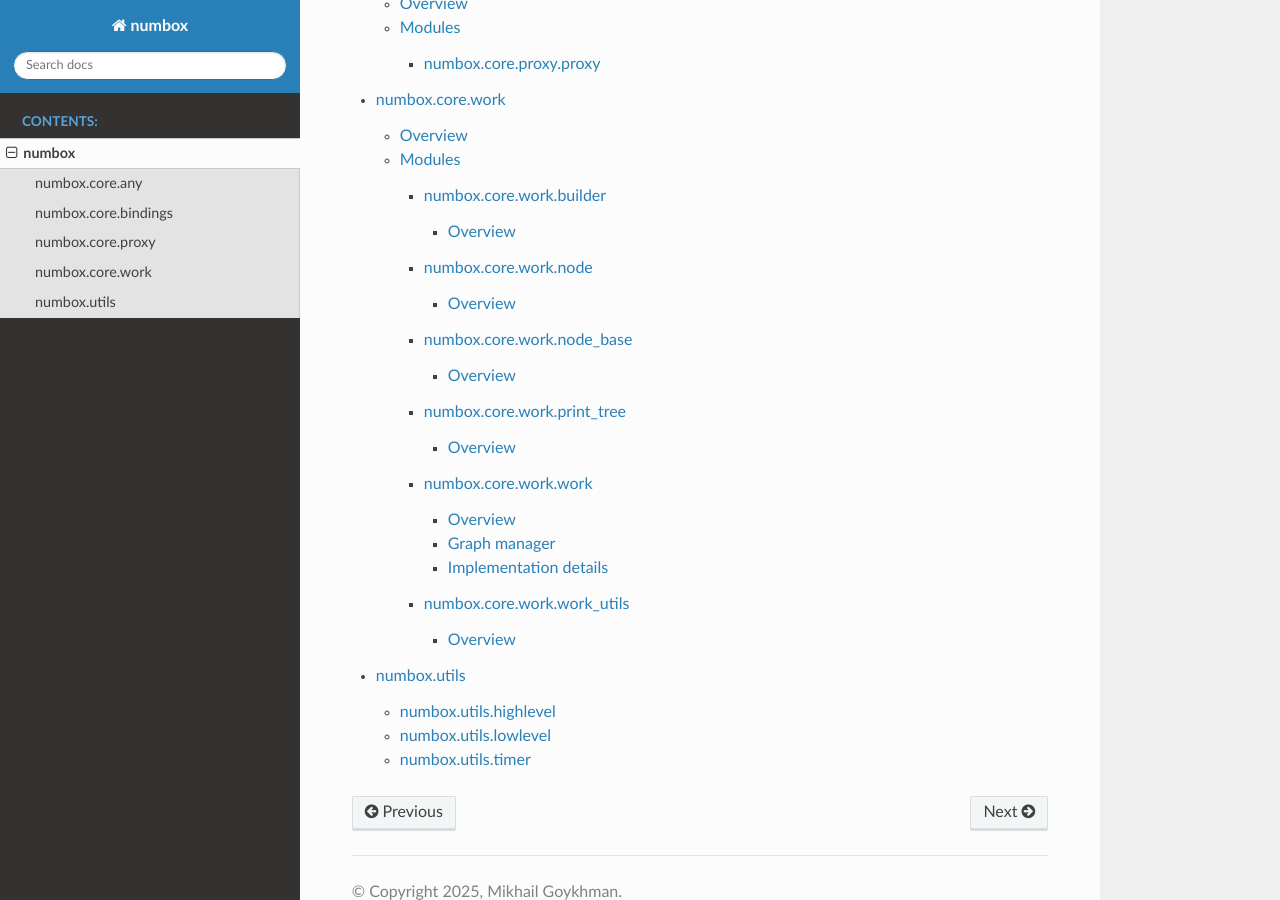
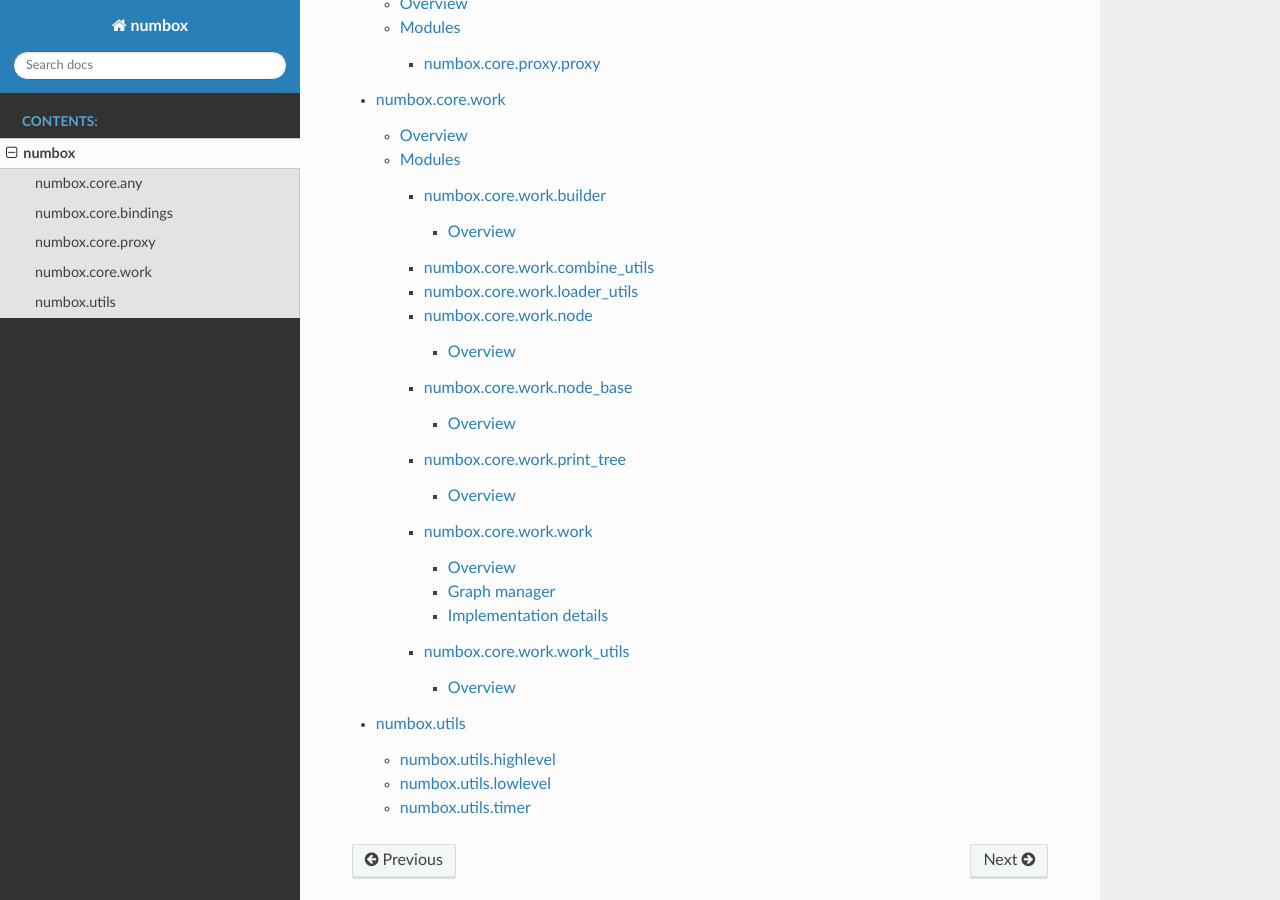
Before and after one commit to Goykhman/numbox, a Sphinx documentation site: the page built from docs/modules.rst, in a window 1280 px wide and 900 px high, scrolled down 636 px. Built offline with Sphinx 7.4.7 and the Read the Docs theme 3.1.0, drawn with Linux system fonts in a browser that asks for light colours; some of the changed lines change nothing that is shown.

Commit message:
improved documentation

```diff
--- a/docs/numbox.core.work.rst
+++ b/docs/numbox.core.work.rst
@@ -18,13 +18,15 @@
 Pure Python abstraction for creation of JIT'ed graph of :class:`numbox.core.work.work.Work` nodes.
 Users can define end nodes::
 
+    from numbox.core.work.builder import End
+
     w1_ = End(name="w1", init_value=137, ty=int16)
     w2_ = End(name="w2", init_value=3.14)
     w5_ = End(name="w5", init_value=10)
     w6_ = End(name="w6", init_value=7.5)
     inputs = [w1_, w2_, w5_, w6_]
 
-where optional capability to specify numba types of the end nodes has been illustrated.
+where optional capability to specify numba types of the nodes has been illustrated.
 Suppose more values, `w3`, `w4`, `w7`, `w8`, `w9`, `w10`, are derived as follows::
 
     def derive_w3(w1_, w2_):
@@ -145,7 +147,7 @@
     assert isclose(sheaf["w7"].get_as(float64), 109.42)
     assert isclose(sheaf["w8"].get_as(float64), 23.55)
 
-Graph nodes can be loaded from the access node with given values as follows::
+Graph nodes can be loaded from the access node with given values as follows [#f2]_::
 
     from numba.core.types import unicode_type
     from numba.typed.typeddict import Dict
@@ -155,13 +157,36 @@
     load_data["w1"] = make_any(12)
     w10.load(load_data)
 
-Recalculating the graph then renders new values of the affected nodes::
+Recalculating the graph then renders new values of the affected nodes [#f3]_::
 
     w10.calculate()
     w10.combine(sheaf)
     assert isclose(sheaf["w4"].get_as(float64), 24)
 
 .. [#f1] Behind the scenes, :func:`numbox.core.work.builder.make_graph` compiles (and optionally caches) a graph maker with low-level intrinsic constructors of the individual work nodes inlined into it. All the Python 'derive' functions defined for the `Derived` nodes are compiled for the signatures inferred from the types of the derived nodes and their sources.
+.. [#f2] For numpy-compatible data types, additional utilities are available in :mod:`numbox.core.work.loader_utils`.
+.. [#f3] For numpy-compatible data types, additional utilities are available in :mod:`numbox.core.work.combine_utils`.
+
+.. automodule:: numbox.core.work.builder
+   :members:
+   :show-inheritance:
+   :undoc-members:
+
+numbox.core.work.combine_utils
+------------------------------
+
+.. automodule:: numbox.core.work.combine_utils
+   :members:
+   :show-inheritance:
+   :undoc-members:
+
+numbox.core.work.loader_utils
+-----------------------------
+
+.. automodule:: numbox.core.work.loader_utils
+   :members:
+   :show-inheritance:
+   :undoc-members:
 
 numbox.core.work.node
 ---------------------
```
